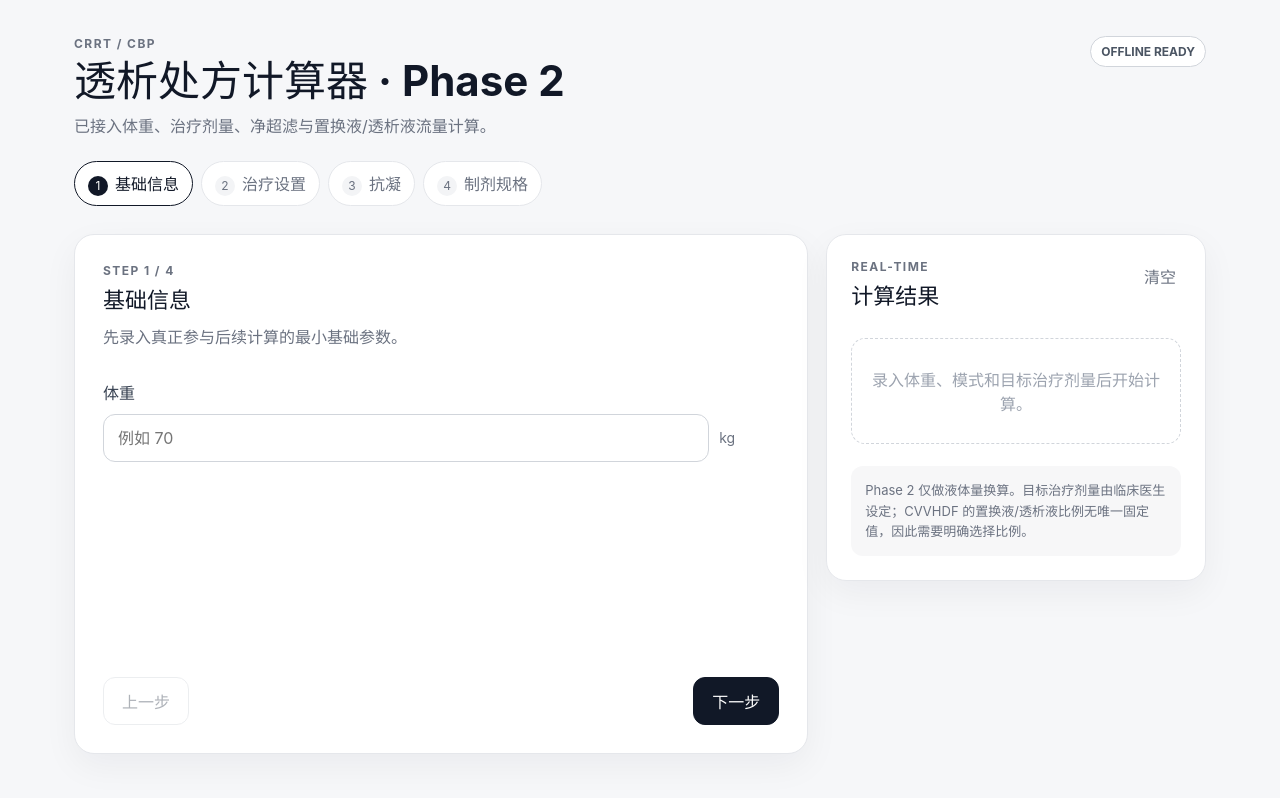
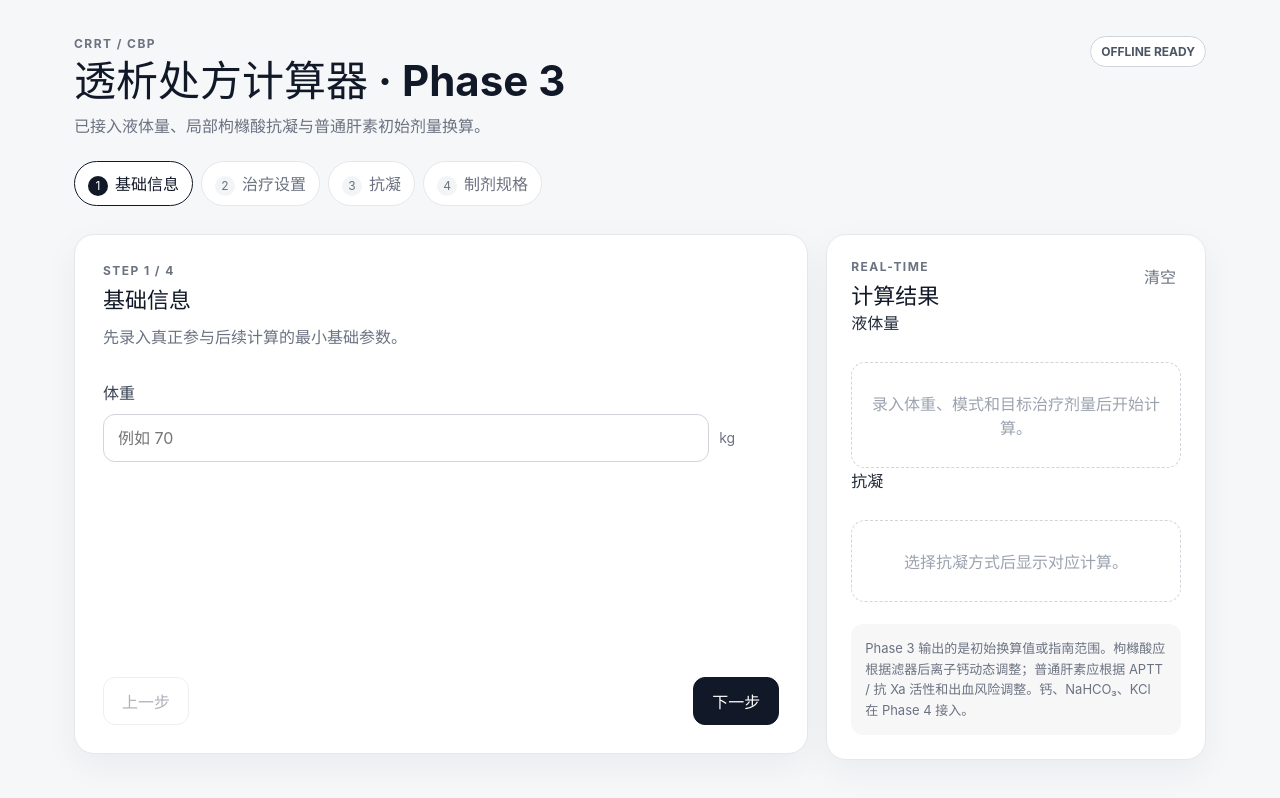
Before and after one commit to banxia-O/CRRT-Calculator, a React (Vite) app: page / in a window 1280 px wide. Shown: the top 798 px of the page. Built offline with nearby package versions, Linux system fonts and the light colour scheme.

Commit message:
phase3: show citrate and heparin calculations

```diff
--- a/src/App.tsx
+++ b/src/App.tsx
@@ -1,4 +1,5 @@
 import { useMemo, useState } from 'react'
+import { calculateAnticoagulation } from './calculators/anticoagulation'
 import { calculateFluidPrescription } from './calculators/fluid'
 import { steps } from './clinical/config'
 import { visibleFields } from './flow/engine'
@@ -108,6 +109,32 @@ export default function App() {
     [state],
   )
 
+  const anticoagulationResult = useMemo(
+    () =>
+      calculateAnticoagulation({
+        method:
+          typeof state.anticoagulation === 'string' ? state.anticoagulation : undefined,
+        weightKg: typeof state.weight === 'number' ? state.weight : undefined,
+        bloodFlowMlMin:
+          typeof state.bloodFlow === 'number' ? state.bloodFlow : undefined,
+        citratePreparation:
+          typeof state.citratePreparation === 'string'
+            ? state.citratePreparation
+            : undefined,
+        citrateCustomMmolL:
+          typeof state.citrateCustomMmolL === 'number'
+            ? state.citrateCustomMmolL
+            : undefined,
+        citrateTargetMmolL:
+          typeof state.citrateTarget === 'number' ? state.citrateTarget : undefined,
+        heparinConcentrationIuMl:
+          typeof state.heparinConcentration === 'number'
+            ? state.heparinConcentration
+            : undefined,
+      }),
+    [state],
+  )
+
   const summary = useMemo(() => {
     const allVisibleFields = steps.flatMap((item) => visibleFields(item.fields, state))
     const visibleIds = new Set(allVisibleFields.map((field) => field.id))
@@ -141,14 +168,15 @@ export default function App() {
   }, [state, otherValues])
 
   const hasFluidInputs = Boolean(state.weight || state.targetDose || state.mode)
+  const hasAnticoagulationInput = Boolean(state.anticoagulation)
 
   return (
     <main className="app-shell">
       <header className="page-header">
         <div>
           <div className="eyebrow">CRRT / CBP</div>
-          <h1>透析处方计算器 · Phase 2</h1>
-          <p>已接入体重、治疗剂量、净超滤与置换液/透析液流量计算。</p>
+          <h1>透析处方计算器 · Phase 3</h1>
+          <p>已接入液体量、局部枸橼酸抗凝与普通肝素初始剂量换算。</p>
         </div>
         <span className="demo-badge">OFFLINE READY</span>
       </header>
@@ -234,8 +262,9 @@ export default function App() {
             </button>
           </div>
 
+          <div className="result-section-title">液体量</div>
           {!hasFluidInputs ? (
-            <div className="empty-state">录入体重、模式和目标治疗剂量后开始计算。</div>
+            <div className="empty-state compact">录入体重、模式和目标治疗剂量后开始计算。</div>
           ) : (
             <div className="calculation-panel">
               {fluidResult.targetEffluentMlH !== undefined && (
@@ -275,6 +304,26 @@ export default function App() {
             </div>
           )}
 
+          <div className="result-section-title">抗凝</div>
+          {!hasAnticoagulationInput ? (
+            <div className="empty-state compact">选择抗凝方式后显示对应计算。</div>
+          ) : (
+            <div className="calculation-panel">
+              <div className="calculation-caption">{anticoagulationResult.title}</div>
+              {anticoagulationResult.rows.map((row) => (
+                <ResultRow key={`${row.label}-${row.value}`} label={row.label} value={row.value} />
+              ))}
+              {anticoagulationResult.messages.map((message) => (
+                <div
+                  className={`result-message ${anticoagulationResult.status === 'invalid' ? 'error' : ''}`}
+                  key={message}
+                >
+                  {message}
+                </div>
+              ))}
+            </div>
+          )}
+
           {summary.length > 0 && (
             <>
               <div className="summary-divider" />
@@ -291,7 +340,7 @@ export default function App() {
           )}
 
           <div className="summary-note">
-            Phase 2 仅做液体量换算。目标治疗剂量由临床医生设定；CVVHDF 的置换液/透析液比例无唯一固定值，因此需要明确选择比例。
+            Phase 3 输出的是初始换算值或指南范围。枸橼酸应根据滤器后离子钙动态调整；普通肝素应根据 APTT / 抗 Xa 活性和出血风险调整。钙、NaHCO₃、KCl 在 Phase 4 接入。
           </div>
         </aside>
       </div>
```
